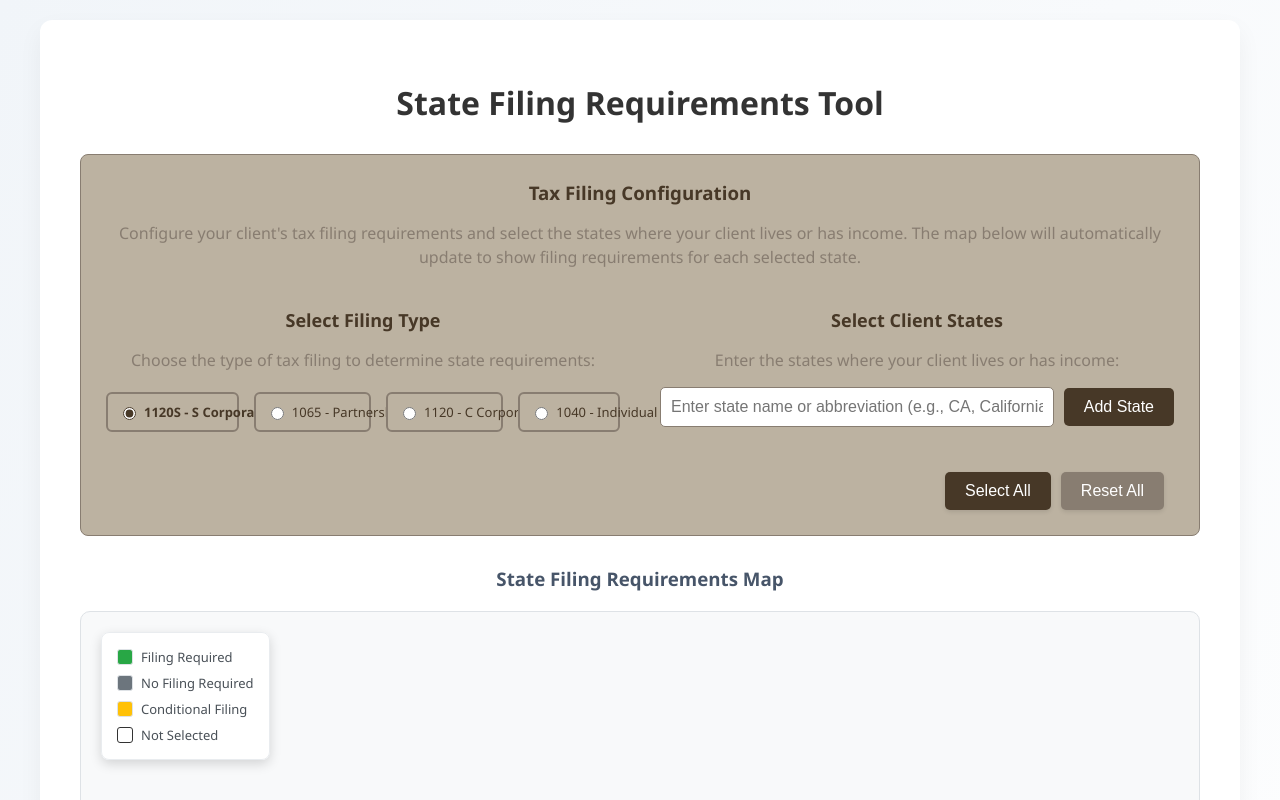
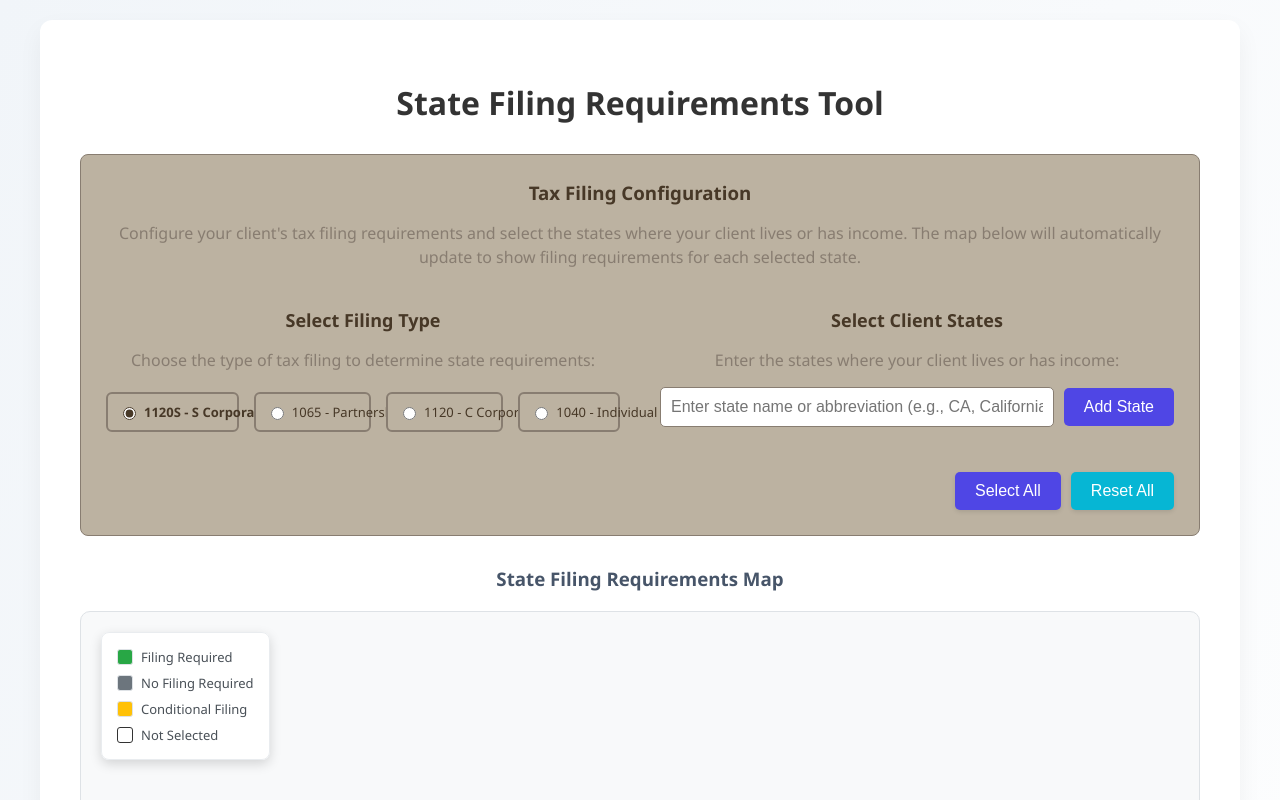
Before and after one commit to DedicatedCPA/TaxFiling, a React (Create React App) app: page / in a window 1280 px wide. Shown: the top 800 px of the page. Built offline with nearby package versions, Linux system fonts and the light colour scheme.

Commit message:
Improve form layout and button styling

```diff
--- a/src/App.css
+++ b/src/App.css
@@ -16,6 +16,7 @@
   box-shadow: 0 10px 25px rgba(0, 0, 0, 0.05);
   padding: 40px;
   transition: box-shadow 0.3s ease;
+  overflow-wrap: anywhere;
 }
 
 .container:hover {
@@ -165,13 +166,13 @@ h1 {
 
 .state-input input:focus {
   outline: none;
-  border-color: var(--color-dark);
-  box-shadow: 0 0 0 3px rgba(71, 56, 39, 0.2);
+  border-color: var(--primary);
+  box-shadow: 0 0 0 3px rgba(79, 70, 229, 0.2);
 }
 
 .state-input button {
   padding: 10px 20px;
-  background: var(--color-dark);
+  background: var(--primary);
   color: white;
   border: none;
   border-radius: 5px;
@@ -181,7 +182,7 @@ h1 {
 }
 
 .state-input button:hover {
-  background: var(--color-medium);
+  background: var(--primary-dark);
   transform: translateY(-2px);
   box-shadow: 0 4px 8px rgba(0, 0, 0, 0.15);
 }
@@ -276,7 +277,7 @@ h1 {
 }
 
 .view-states-btn {
-  background: var(--color-dark);
+  background: var(--primary);
   color: white;
   border: none;
   border-radius: 4px;
@@ -287,7 +288,7 @@ h1 {
 }
 
 .view-states-btn:hover {
-  background: var(--color-medium);
+  background: var(--primary-dark);
   transform: translateY(-2px);
 }
 
@@ -683,13 +684,15 @@ h1 {
 }
 
 .action-buttons {
-  text-align: right;
+  display: flex;
+  flex-wrap: wrap;
+  gap: 10px;
+  justify-content: flex-end;
   margin-top: 30px;
 }
 
 .action-button {
   padding: 10px 20px;
-  margin-right: 10px;
   border: none;
   border-radius: 5px;
   cursor: pointer;
@@ -705,17 +708,17 @@ h1 {
 }
 
 .select-all-btn {
-  background: var(--color-dark);
+  background: var(--primary);
 }
 
 .select-all-btn:hover {
-  background: var(--color-medium);
+  background: var(--primary-dark);
 }
 
 .reset-all-btn {
-  background: var(--color-medium);
+  background: var(--accent);
 }
 
 .reset-all-btn:hover {
-  background: var(--color-dark);
+  background: var(--primary);
 }
```
